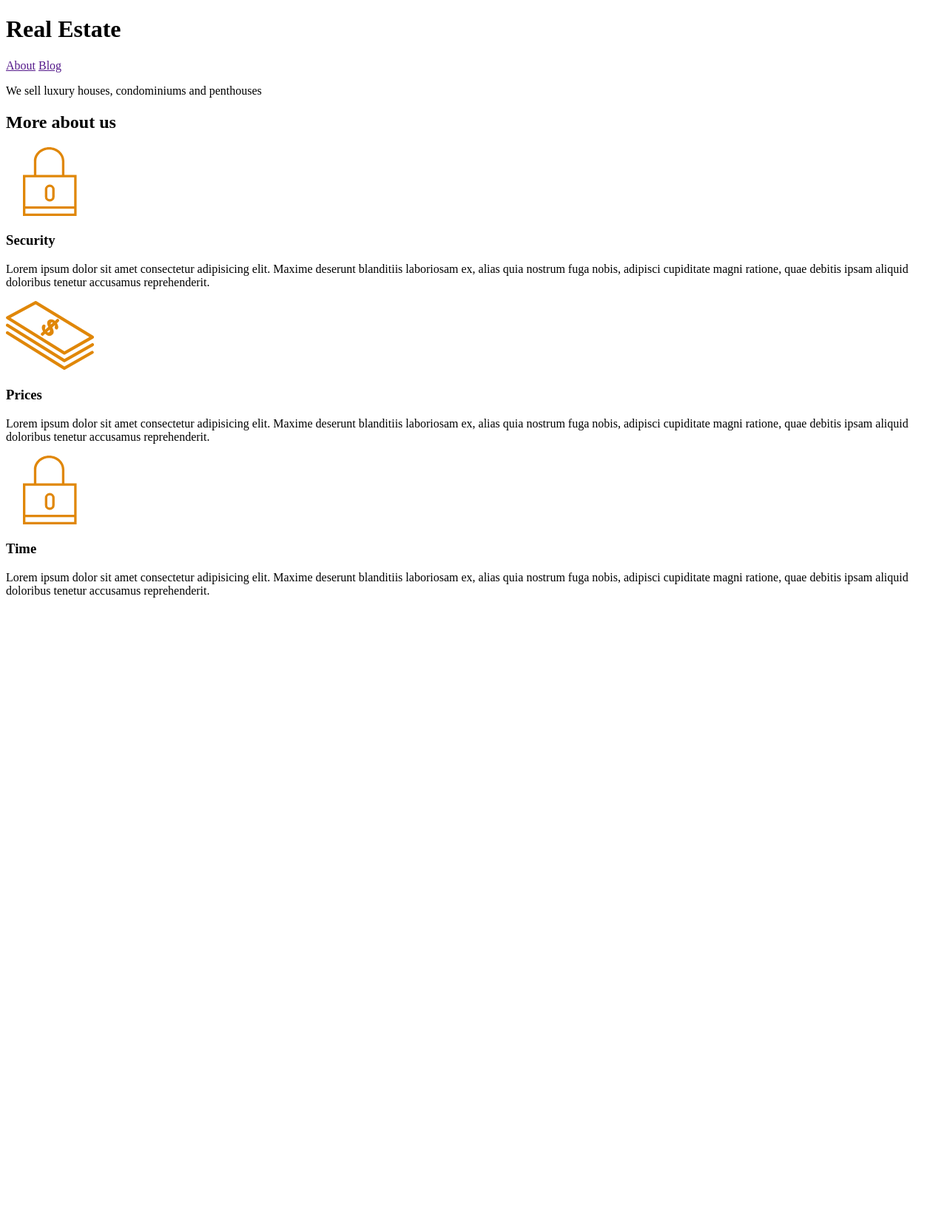
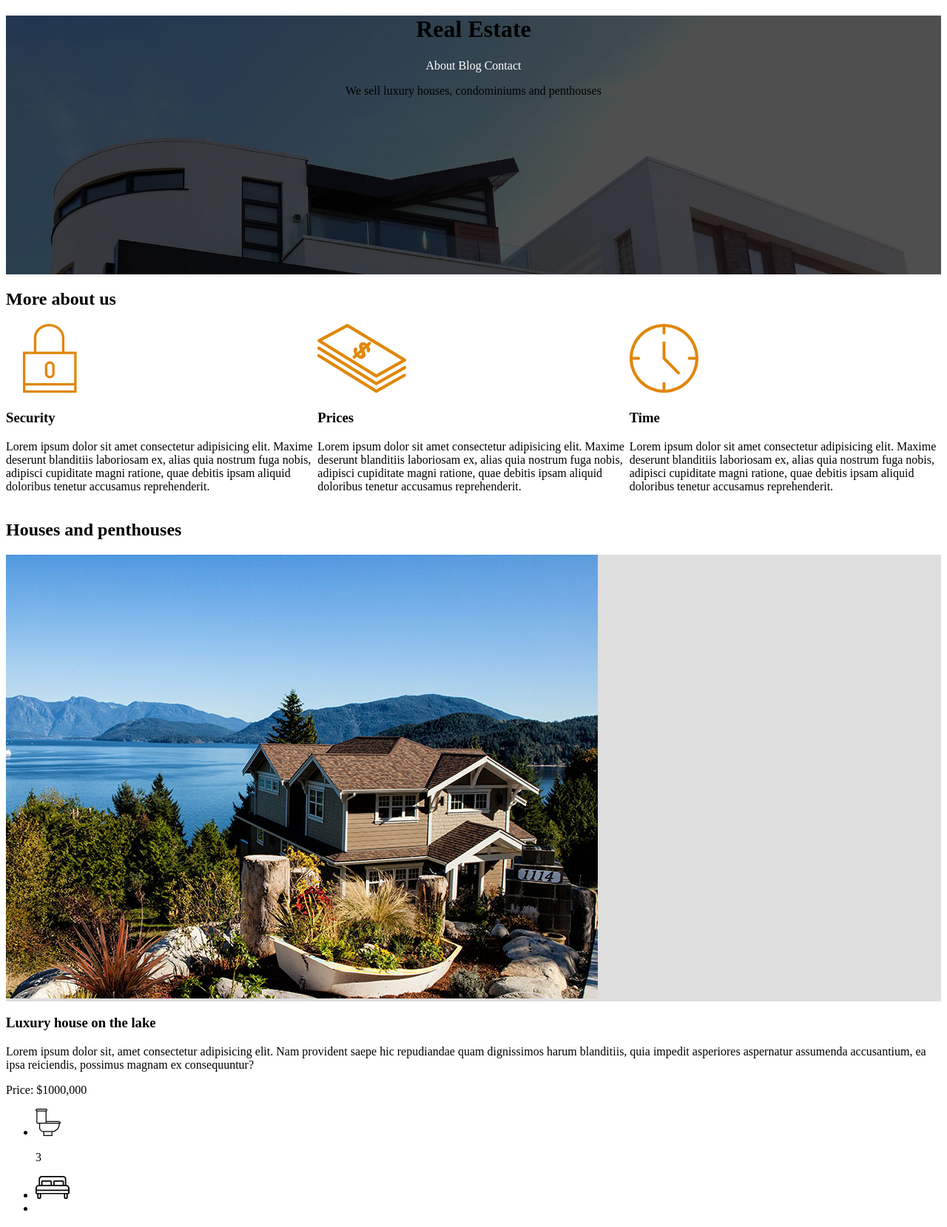
Before and after one commit to nmarfo/realEstate2, a plain HTML site: page index.html in a window 1280 px wide. Shown: the whole page at 74% size. Before the commit the page ends 824 px from the top, so only its background shows below. Drawn offline with Linux system fonts and the light colour scheme.

Commit message:
session 2

```diff
--- /dev/null
+++ b/flexbox.css
@@ -0,0 +1,168 @@
+h1{
+    color:#0072CD;
+    text-align: center;
+    margin-bottom: 50px;
+}
+
+p{
+    background-color: #FBE892;
+    padding: 20px;
+    font-weight: bold;
+}
+
+/* flex-start */
+.flex-container-row-start{
+    background-color: #0072CD;
+    display: flex;
+    flex-direction: row;
+    justify-content: flex-start;
+
+}
+
+/* flex-center */
+.flex-container-row-center{
+    background-color: #0072CD;
+    display: flex;
+    flex-direction: row;
+    justify-content: center;
+    gap: 6px;
+}
+/* flex-end */
+.flex-container-row-end{
+    background-color: #0072CD;
+    display: flex;
+    flex-direction: row;
+    justify-content: flex-end;
+    gap: 12px;
+}
+
+/* flex-between */
+.flex-container-row-between{
+    background-color: #0072CD;
+    display: flex;
+    flex-direction: row;
+    justify-content: space-between;
+}
+/* flex-around */
+.flex-container-row-around{
+    background-color: #0072CD;
+    display: flex;
+    flex-direction: row;
+    justify-content: space-around;
+}
+
+/* flex-evenly */
+.flex-container-row-evenly{
+    background-color: #0072CD;
+    display: flex;
+    flex-direction: row;
+    justify-content: space-evenly;
+
+}
+
+
+
+
+
+
+
+
+
+
+
+
+
+
+
+
+
+
+
+
+
+
+
+
+
+
+
+
+
+
+
+
+
+
+
+
+
+
+
+
+
+
+
+
+
+
+
+
+
+
+
+
+
+
+
+
+
+
+
+
+
+
+
+
+
+
+
+
+
+
+
+
+
+
+
+
+
+
+
+
+
+
+
+
+
+
+
+
+
+
+
+
+
+
+
+
+
+
+
+
+
+
+
+
+
+
+}
--- a/index.html
+++ b/index.html
@@ -3,7 +3,9 @@
 <head>
     <meta charset="UTF-8">
     <meta name="viewport" content="width=device-width, initial-scale=1.0">
+    <link rel="stylesheet" href="mystyle.css">
     <title>Real Estate</title>
+
 </head>
 <body>
     <header>
@@ -12,7 +14,7 @@
         <nav>
             <a href="">About</a>
             <a href="">Blog</a>
-            <a href="Contact"></a>
+            <a href="">Contact</a>
         </nav>
 
         <p>We sell luxury houses, condominiums and penthouses</p>
@@ -21,26 +23,57 @@
 
     <main>
         <h2>More about us</h2>
-
-        <div>
+        <div class="about-container">
+            <div>
             <img src="./img/icon1.svg" alt="">
             <h3>Security</h3>
             <p>Lorem ipsum dolor sit amet consectetur adipisicing elit. Maxime deserunt blanditiis laboriosam ex, alias quia nostrum fuga nobis, adipisci cupiditate magni ratione, quae debitis ipsam aliquid doloribus tenetur accusamus reprehenderit.</p>
-        </div>
+            </div>
 
-        <div>
+            <div>
             <img src="./img/icon2.svg" alt="">
             <h3>Prices</h3>
             <p>Lorem ipsum dolor sit amet consectetur adipisicing elit. Maxime deserunt blanditiis laboriosam ex, alias quia nostrum fuga nobis, adipisci cupiditate magni ratione, quae debitis ipsam aliquid doloribus tenetur accusamus reprehenderit.</p>
-        </div>
+            </div>
 
-        <div>
-            <img src="./img/icon1.svg" alt="">
+            <div>
+            <img src="./img/icon3.svg" alt="">
             <h3>Time</h3>
             <p>Lorem ipsum dolor sit amet consectetur adipisicing elit. Maxime deserunt blanditiis laboriosam ex, alias quia nostrum fuga nobis, adipisci cupiditate magni ratione, quae debitis ipsam aliquid doloribus tenetur accusamus reprehenderit.</p>
+            </div>
         </div>
+        <section>
+            <h2>Houses and penthouses</h2>
+            <div class="house-item">
+                <div class="house-item-img">
+                    <img src="./img/announcement1.jpg" alt=""></div>
+            </div>
+            <div class="house-item-text">
+                <h3>Luxury house on the lake</h3>
+                <p>Lorem ipsum dolor sit, amet consectetur adipisicing elit. Nam provident saepe hic repudiandae quam dignissimos harum blanditiis, quia impedit asperiores aspernatur assumenda accusantium, ea ipsa reiciendis, possimus magnam ex consequuntur?</p>
+                <p>Price: $1000,000</p>
+
+                <ul class="icons-list">
+                    <li class="icon-container">
+                        <img src="./img/icon_wc.svg" alt="">
+                        <p>3</p>
+                    </li>
+                    <li class="icon-container">
+                        <img src="./img/icon_room.svg" alt="">
+                    </li>
+                    <li class="icon-container">
+
+                    </li>
+
+
+                </ul>
+            </div>
+        </section>
+
     </main>
 
+    <footer>
 
+    </footer>
 </body>
 </html>
--- /dev/null
+++ b/mystyle.css
@@ -0,0 +1,21 @@
+header{
+    background-image: url(./img/header.jpg);
+    height: 350px;
+    background-size: cover;
+    text-align: center;
+}
+a{
+    text-decoration: none;
+    color: white;
+}
+
+.about-container{
+    display: flex;
+    flex: row;
+
+}
+
+/* Houses */
+.house-item{
+    background-color: #dedede;
+}
```
Also changed, not shown: flexbox.html (added, +49 -0 lines), img/mystyle.css (deleted).
